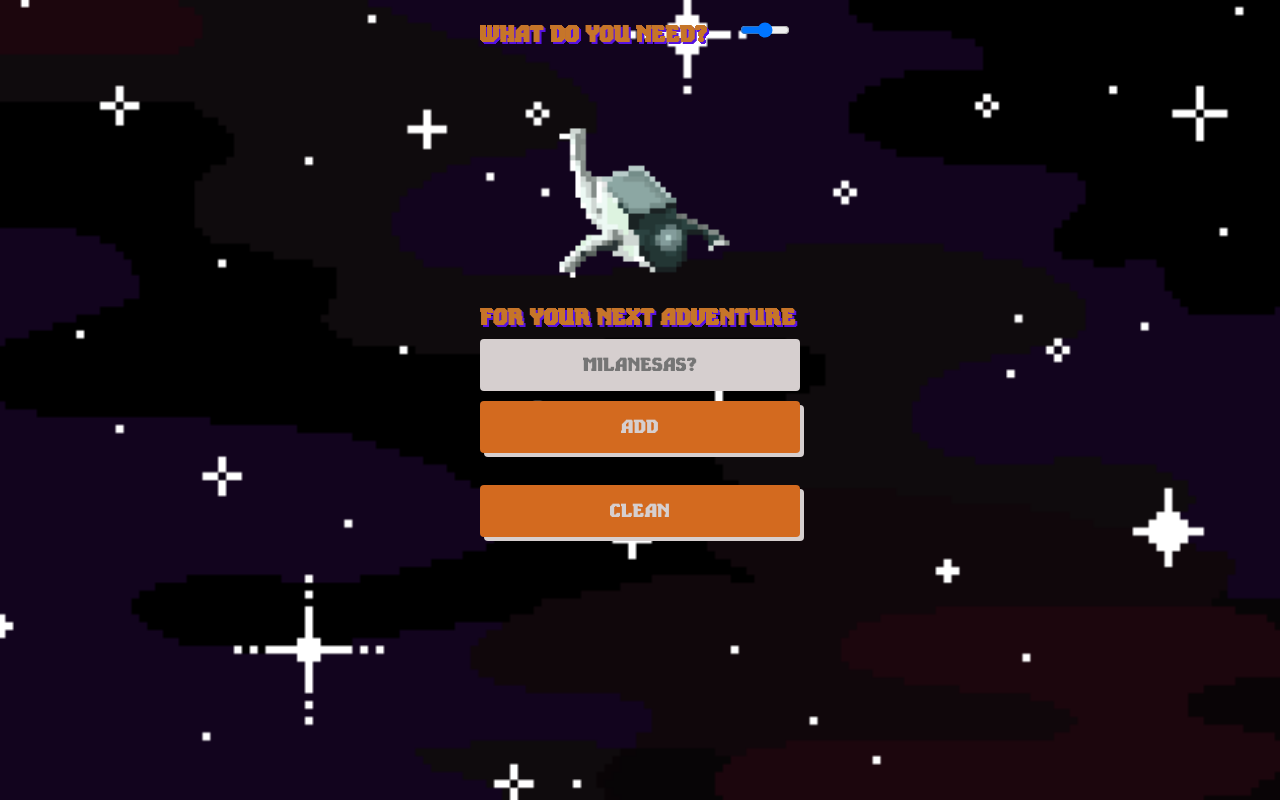
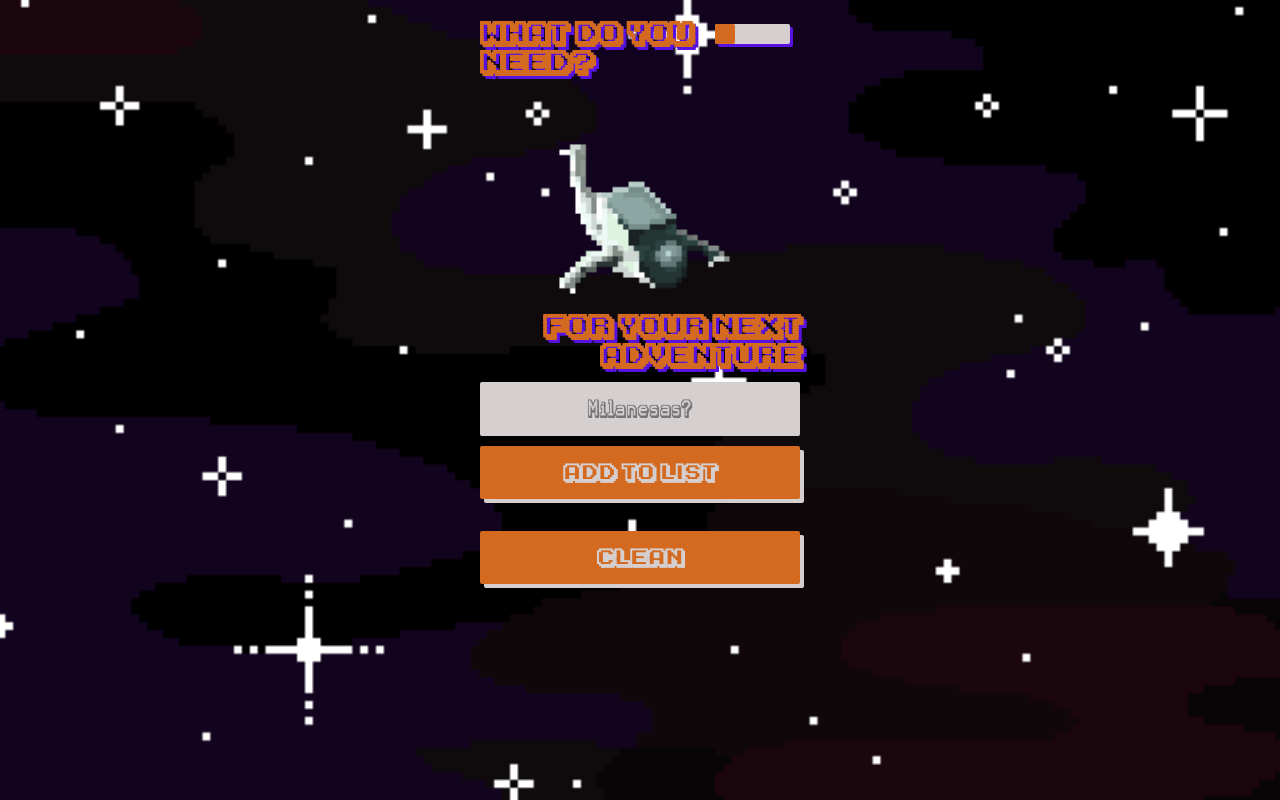
Before and after one commit to Ferclemens/RemembaApp, a website built with Vite: page index.html in a window 1280 px wide. Built offline with nearby package versions, Linux system fonts and the light colour scheme.

Commit message:
change fonts and input range style

```diff
--- a/main.js
+++ b/main.js
@@ -5,13 +5,13 @@ import './style.css'
 document.querySelector('#app').innerHTML = `
 <div class="container">
   <div class="color-picker-container">
-    <input type="range" min="1" max="360" value="180" id="color-picker">
+    <input type="range" min="1" max="360" value="1" id="color-picker">
   </div>
-  <h2 class="text-up">What do you need?</h2>
+  <h1 class="text-up">What do you <br> need?</h1>
   <img src="./astronauta.gif">
-  <h2 class="text-down">for your next adventure</h2>
+  <h1 class="text-down">for your next <br> adventure</h1>
   <input type="text" id="input-field" placeholder="Milanesas?">
-  <button id="add-button">add</button>
+  <button id="add-button">add to list</button>
   <ul id="products-list"></ul>
   <button id="clean-button">clean</button>
 </div>
--- a/style.css
+++ b/style.css
@@ -1,24 +1,27 @@
 @font-face {
-  font-family: 'Steve';
-  src: url(./public/fonts/Steve.ttf);
+  font-family: 'Karma Future';
+  src: url(./public/fonts/Karma-Future.otf);
 }
+
 @font-face {
-  font-family: 'Steven';
-  src: url(./public/fonts/Steven.ttf);
+  font-family: 'Arcade';
+  src: url(./public/fonts/karmatic-arcade.regular.ttf);
 }
+
 :root {
   --titlesColor: #c67529;
   --titlesShadow: #5712e1;
   --buttonBackground: #d36a1f;
   --buttonText2: #d6cfcf;
 
-  --font: 'Steven', sans-serif;;
+  --font: 'Karma Future', 'sans-serif';
+  --font3: 'Arcade', 'sans-serif';
 }
 
 html, body {
   margin: 0;
   padding: 0;
-  font-family: var(--font);
+  font-family: var(--font3);
   height: 100vh;
   background-image: url('./public/estrellasBase.gif');
   background-size: cover;
@@ -49,8 +52,20 @@ html, body {
   padding: 10px 10px;
   margin-bottom: 10px;
 }
+
 #color-picker {
-  --color-progreso: blue;
+  -webkit-appearance: none;
+  width: 75px;
+  height: 20px;
+  border-radius: 2px;
+  box-shadow: 3px 3px 0 var(--titlesShadow);
+}
+#color-picker::-webkit-slider-thumb {
+  -webkit-appearance: none;
+  width: 20px;
+  height: 20px;
+  border-radius: 2px;
+  background: var(--buttonBackground);
 }
 .color-picker-container input {
   width: 50px;
@@ -58,17 +73,20 @@ html, body {
 }
 .text-up, .text-down {
   position: absolute;
-  color: var(--titlesColor);
+  color: var(--buttonBackground);
   text-transform: uppercase;
-  text-shadow: 2px 2px 0 var(--titlesShadow);
+  text-shadow: 3px 3px 0 var(--titlesShadow);
+  font-size: 1.6rem;
 
 }
 .text-down {
-  top: 285px;
+  top: 295px;
+  text-align: end;
+  align-self: flex-end;
 }
 img {
   width: 250px;
-  margin:0 auto;
+  margin: 10px auto 25px auto;
 }
 
 input {
@@ -76,12 +94,11 @@ input {
   background-color: var(--buttonText2);
   border: 0;
   padding: 15px;
-  border-radius: 4px;
+  border-radius: 2px;
   font-size: 20px;
   font-family: var(--font);
-  text-transform: uppercase;
   text-align: center;
-  margin: 10px 0;
+  margin: 12px 0 10px 0;
 }
 
 button {
@@ -89,15 +106,18 @@ button {
   background-color: var(--buttonBackground);
   border: none;
   padding: 15px;
-  border-radius: 4px;
+  border-radius: 2px;
   font-size: 20px;
   text-align: center;
-  font-family: var(--font);
+  font-family: var(--font3);
+
   cursor: pointer;
   box-shadow: 4px 4px 0 var(--buttonText2);
   text-transform: uppercase;
 }
-
+#clean-button {
+  margin-bottom: 20px;
+}
 ul {
   list-style-type: none;
   padding: 0;
@@ -107,14 +127,14 @@ ul {
 }
 
 ul li {
+  font-family: var(--font);
   font-size: 20px;
   color: var(--buttonBackground);
   background-color: var(--buttonText2);
   padding: 15px;
-  border-radius: 4px;
+  border-radius: 2px;
   flex-grow: 1;
   text-align: center;
-  text-transform: uppercase;
   box-shadow: 4px 4px 0 var(--buttonBackground);
   cursor: pointer;
   transition: 0.2s;
```
Also changed, not shown: public/fonts/Karma-Future.otf (added), public/fonts/Steve.ttf (deleted), public/fonts/Steven.ttf (deleted), public/fonts/karmatic-arcade.regular.ttf (added), public/fonts/readme.txt (deleted).
